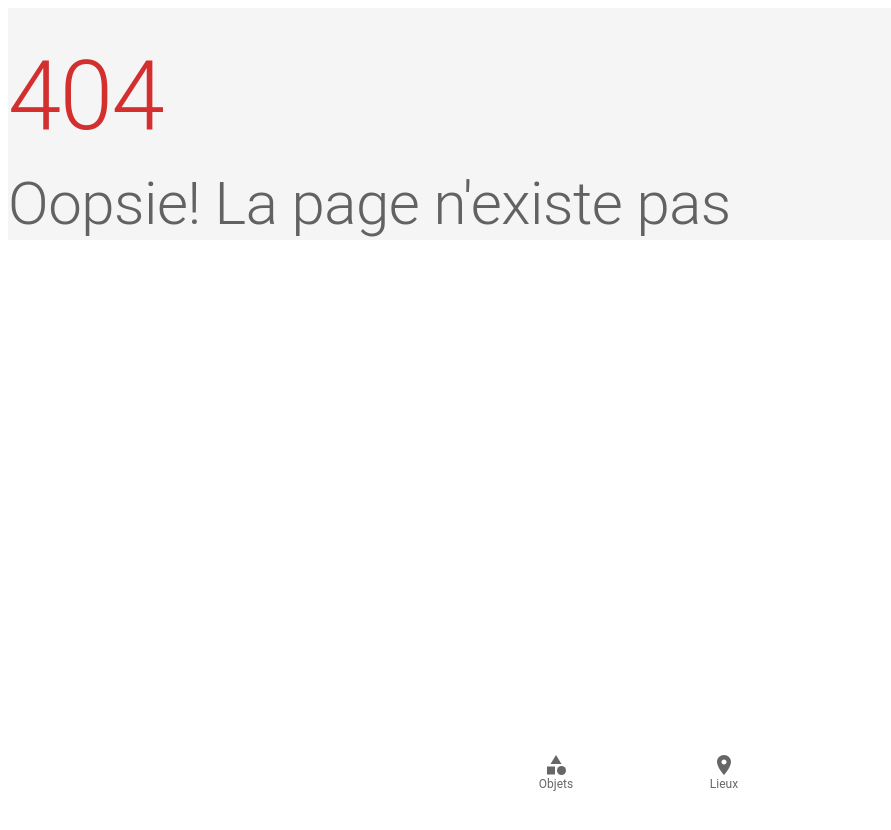
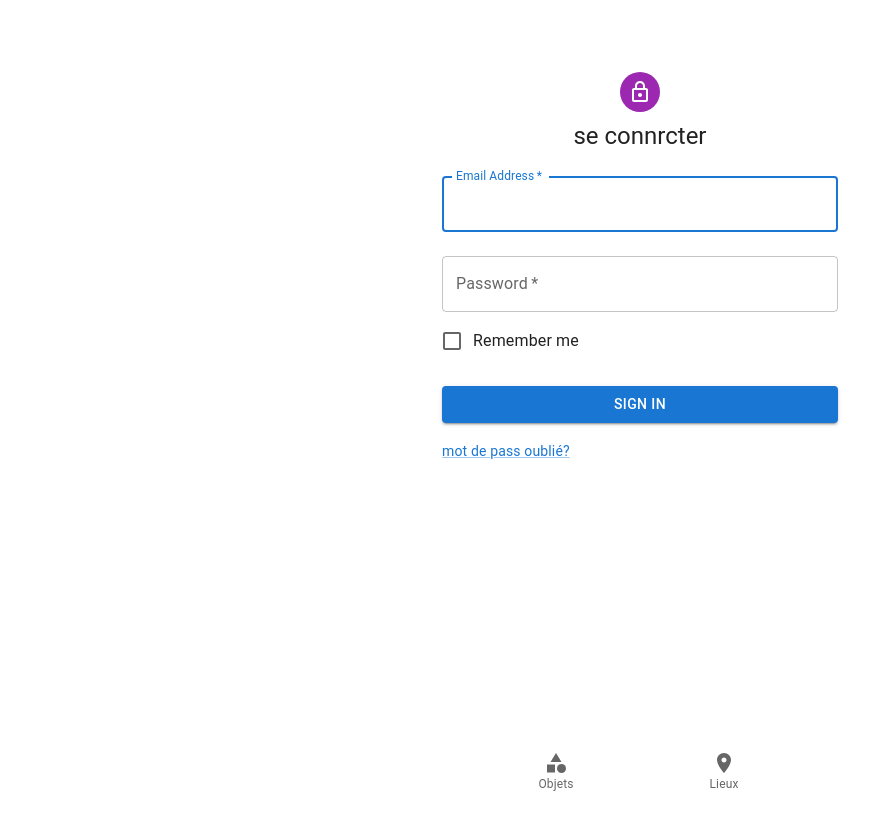
Before and after one commit to CrateME-UL/INV-Frontend, a React (Vite) app: page /login in a window 1280 px wide. Before the commit this address had no page. Shown: the top 830 px of the page, without its empty margins (0-891 px from the left). Built offline with nearby package versions, Linux system fonts and the light colour scheme.

Commit message:
INV-112-setup-login: it works :), tested with backend. need to clean before PR

```diff
--- a/src/API.ts
+++ b/src/API.ts
@@ -2,7 +2,7 @@ import axios from 'axios';
 
 const API_ENDPOINT = import.meta.env.VITE_API_ENDPOINT.replace(
   /\/?$/,
-  '/'
+  ''
 );
 
 export const getResponse = async <T>(
--- a/src/Inventory.tsx
+++ b/src/Inventory.tsx
@@ -64,7 +64,7 @@ const RouterComponent = () => {
       <Box sx={{ pb: 7 }}>
         <Routes>
           <Route path="/" element={<Navigate to="/items" />} />
-          <Route path="/signIn" element={<SignInPage />} />
+          <Route path="/login" element={<SignInPage />} />
           <Route element={<ProtectedRoute />}>
             <Route path="/items" element={<ItemsPage />} />
             <Route path="/places" element={<PlacesPage />} />
--- a/src/models/SignIn.ts
+++ b/src/models/login.ts
@@ -13,8 +13,8 @@ export class User {
   userEmail: string | string;
   userPass: string | string;
 
-  constructor(signIn: UserDto) {
-    this.userEmail = signIn.user_email || NO_DATA_MESSAGE;
-    this.userPass = signIn.user_password || NO_DATA_MESSAGE;
+  constructor(login: UserDto) {
+    this.userEmail = login.user_email || NO_DATA_MESSAGE;
+    this.userPass = login.user_password || NO_DATA_MESSAGE;
   }
 }
--- a/src/pages/SignInPage.tsx
+++ b/src/pages/SignInPage.tsx
@@ -13,22 +13,46 @@ import Typography from '@mui/material/Typography';
 import Container from '@mui/material/Container';
 import { useAuth } from '../components/AuthProvider';
 import { useNavigate } from 'react-router-dom';
+import axios from 'axios';
 
 export const SignInPage = () => {
   const { setToken } = useAuth();
   const navigate = useNavigate();
 
-  const handleSubmit = (event: React.FormEvent<HTMLFormElement>) => {
+  const handleSubmit = async (
+    event: React.FormEvent<HTMLFormElement>
+  ) => {
     event.preventDefault();
     const data = new FormData(event.currentTarget);
     const email = data.get('email');
     const password = data.get('password');
 
     if (email && password) {
-      setTimeout(() => {
-        setToken('this is a test token');
-        navigate('/', { replace: true });
-      }, 3000);
+      try {
+        const user_email = email.toString();
+        const user_password = password.toString();
+        const response = await axios.post(
+          'http://localhost:3000/login',
+          {
+            user_email,
+            user_password,
+          }
+        );
+        console.log(response);
+        const { token } = response.data;
+        console.log(token.toString());
+        if (token) {
+          setToken(token);
+          navigate('/', { replace: true });
+        } else {
+          console.log('Authentication failed');
+        }
+      } catch (error) {
+        console.log('Invalid email or password');
+      }
+    } else {
+      // Handle empty fields (optional)
+      console.log('Please fill in both fields');
     }
   };
 
@@ -47,7 +71,7 @@ export const SignInPage = () => {
           <LockOutlinedIcon />
         </Avatar>
         <Typography component="h1" variant="h5">
-          Sign in
+          se connrcter
         </Typography>
         <Box
           component="form"
@@ -90,7 +114,7 @@ export const SignInPage = () => {
           <Grid container>
             <Grid item xs>
               <Link href="#" variant="body2">
-                Forgot password?
+                mot de pass oublié?
               </Link>
             </Grid>
           </Grid>
@@ -99,3 +123,6 @@ export const SignInPage = () => {
     </Container>
   );
 };
+function setError(arg0: string) {
+  throw new Error('Function not implemented.');
+}
```
Also changed, not shown: 2 other files (tests, documents, lock files or other folders).
